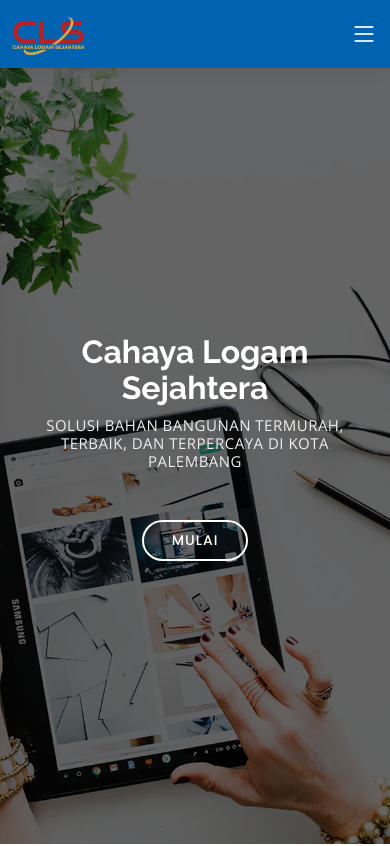
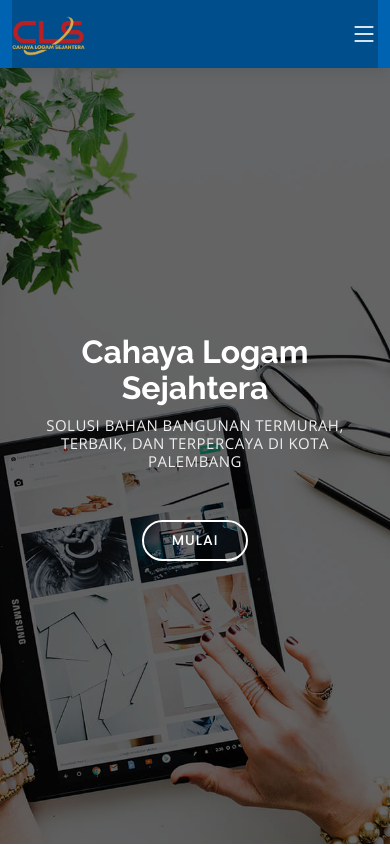
Before and after one commit to handgun50/cls, a plain HTML site: page index.html in a window 390 px wide. Shown: the top 846 px of the page. Drawn offline with nearby package versions, Linux system fonts and the light colour scheme.

Commit message:
ganti logo

```diff
--- a/assets/css/style.css
+++ b/assets/css/style.css
@@ -98,7 +98,7 @@
 #header .logo {
   overflow: hidden;
   padding: 16px 30px 12px 30px;
-  background: #0063B2;
+  background: #004e8c;
 }
 
 #header .logo h1 {
@@ -130,7 +130,7 @@
 
   #header.header-scrolled,
   #header .header-container {
-    background: #0063B2;
+    background: #004e8c;
   }
 
   #header .logo {
```
